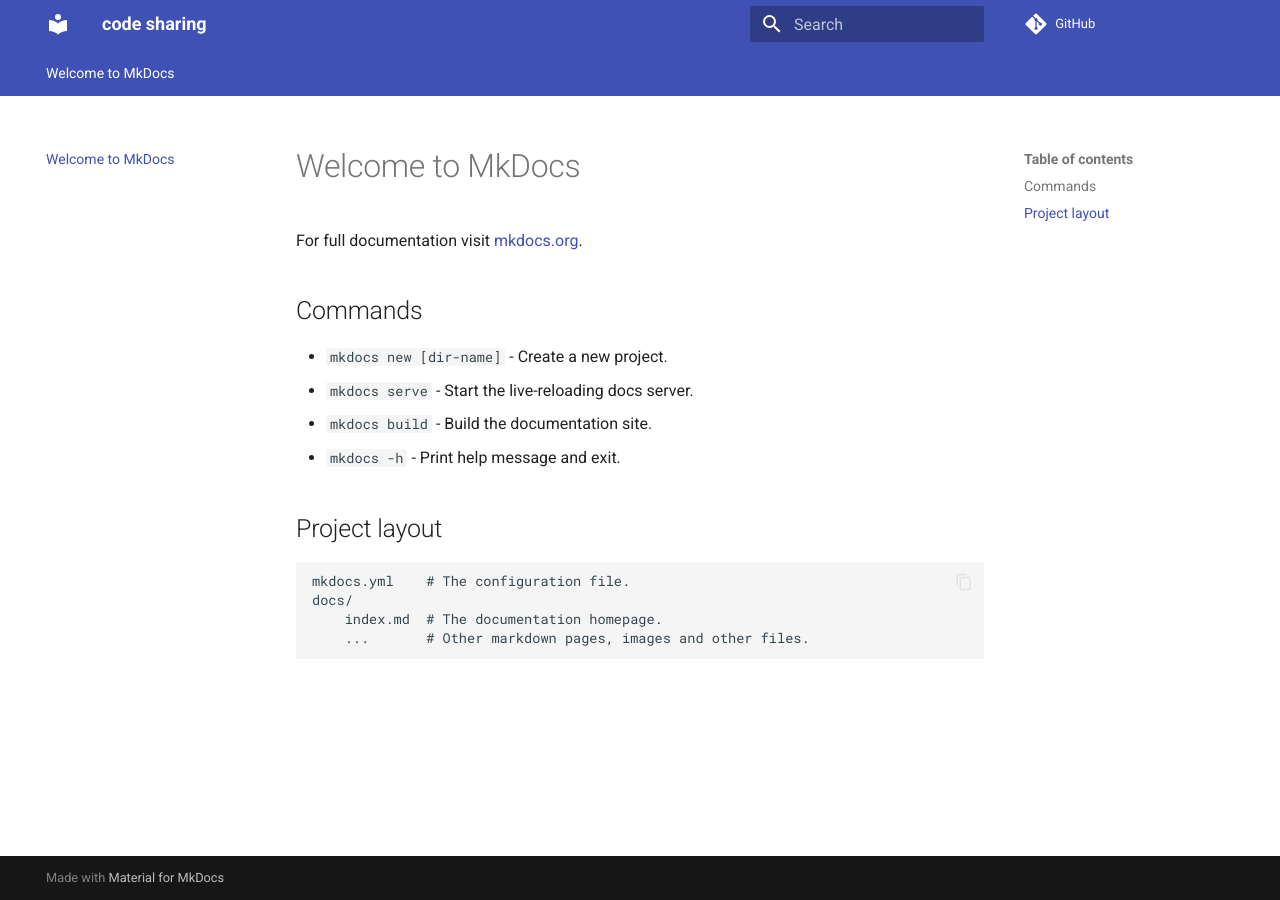
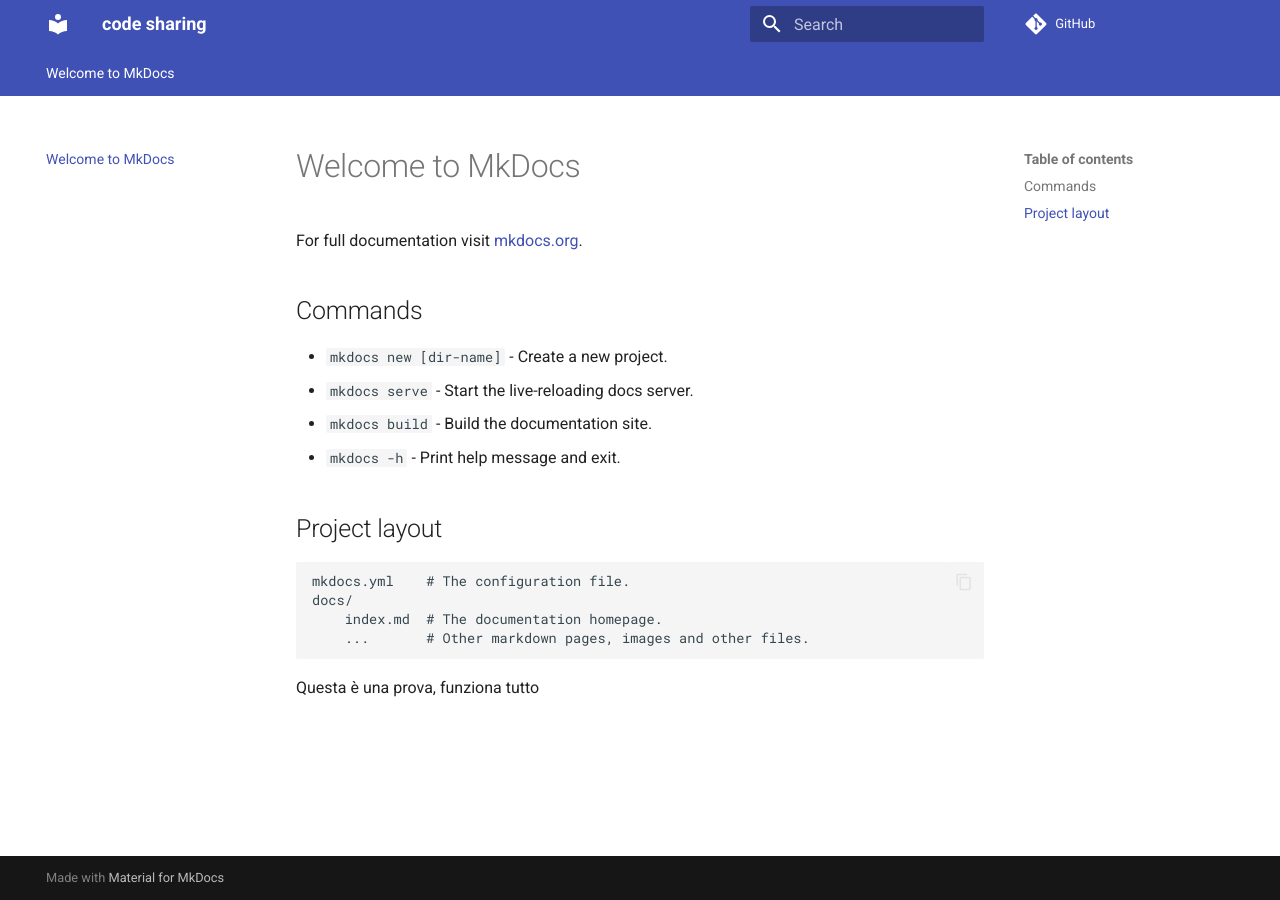
Before and after one commit to dvddmg/code_sharing, an MkDocs documentation site: the page built from docs/index.md, in a window 1280 px wide. Built offline with MkDocs 1.6.1 and Material for MkDocs 9.7.7, drawn with Linux system fonts in a browser that asks for light colours; comment, search, counter and statistics services are not loaded.

Commit message:
fix index

```diff
--- a/docs/index.md
+++ b/docs/index.md
@@ -15,3 +15,7 @@ For full documentation visit [mkdocs.org](https://www.mkdocs.org).
     docs/
         index.md  # The documentation homepage.
         ...       # Other markdown pages, images and other files.
+
+
+
+Questa è una prova, funziona tutto
```
